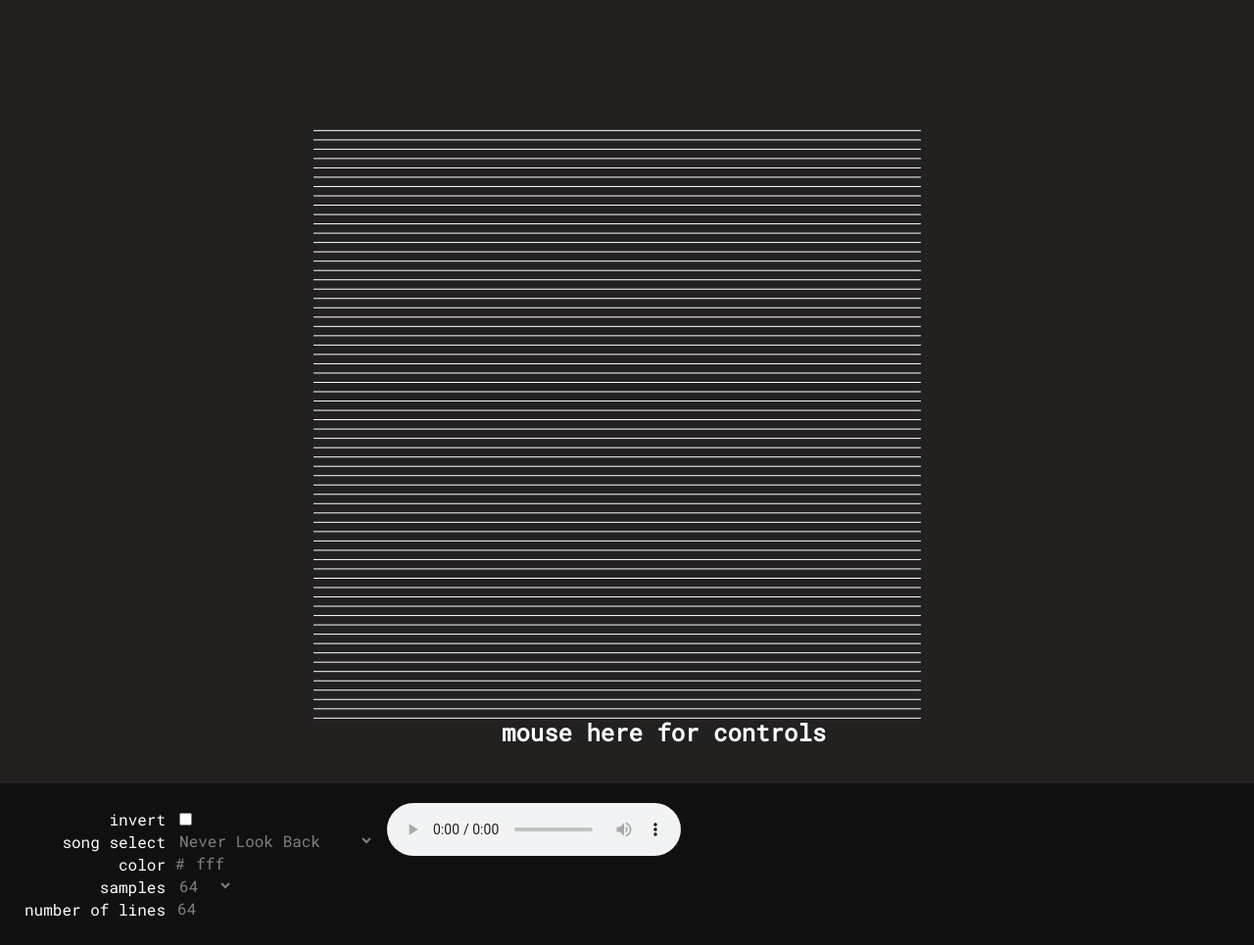
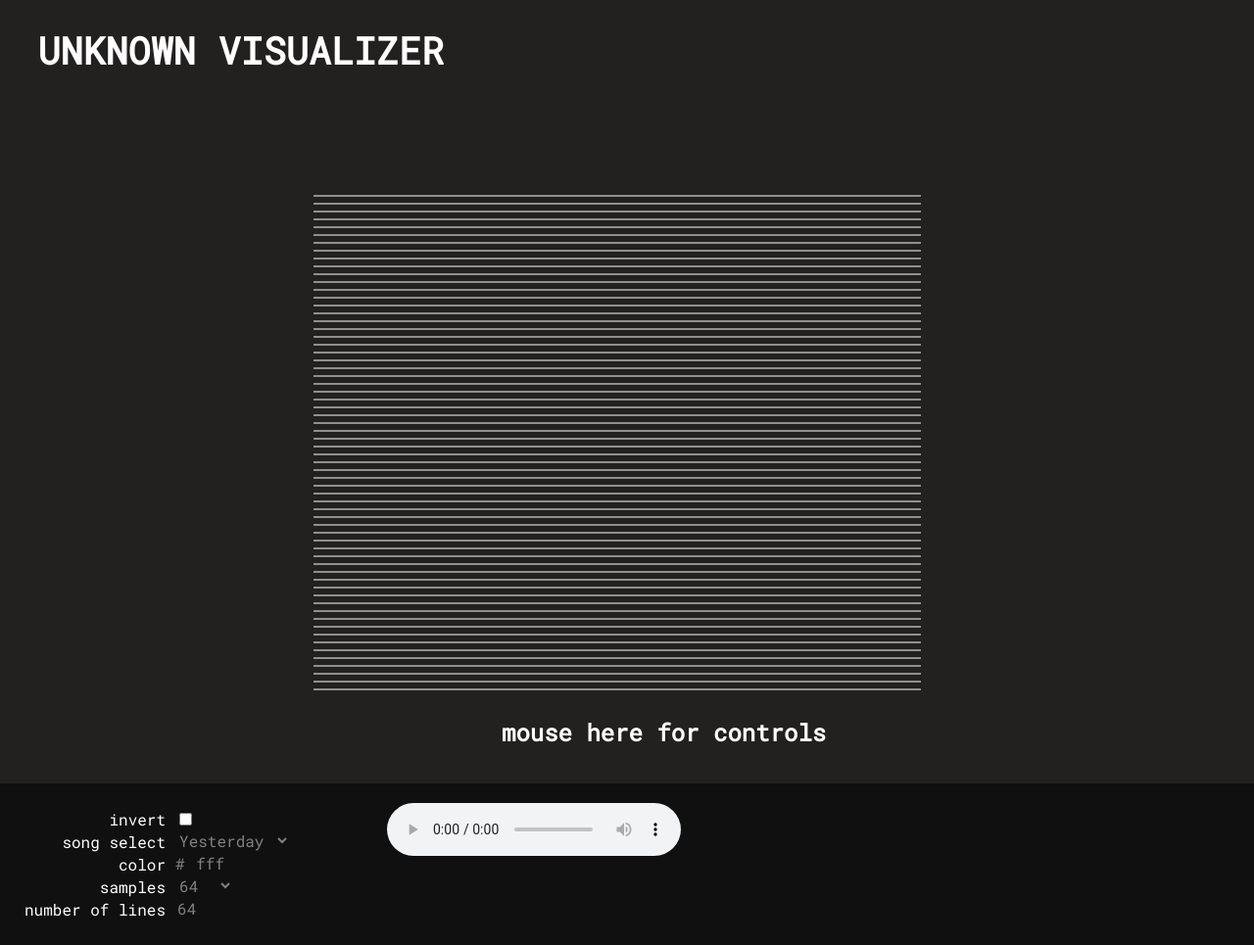
Before and after one commit to maxswa/audio-visualizer, a plain HTML site: page src/index.html in a window 1280 px wide. Shown: the top 965 px of the page at 98% size. Drawn offline with Linux system fonts and the light colour scheme.

Commit message:
add music files and title

```diff
--- a/src/index.html
+++ b/src/index.html
@@ -8,6 +8,7 @@
 		<script src="js/index.js"></script>
 	</head>
 	<body>
+		<h1>UNKNOWN VISUALIZER</h1>
 		<canvas></canvas>
 		<h2 id="controlsTooltip">mouse here for controls</h2>
 		<div id="controls" class="minimized">
@@ -26,8 +27,9 @@
 					<br>
 					<label>
 						<select name="song" id="songSelect" class="controlElement">
-							<option value="Never%20Look%20Back">Never Look Back</option>
-							<option value="The%20Meaning%20Of%20Life">The Meaning of Life</option>
+							<option value="yesterday">Yesterday</option>
+							<option value="september">September</option>
+							<option value="take-on-me">Take On Me</option>
 						</select>
 					</label>
 					<br>
@@ -46,7 +48,7 @@
 
 				</div>
 			</div>
-			<audio controls="controls" src="assets/Never%20Look%20Back.mp3"></audio>
+			<audio controls="controls" src="assets/yesterday.wav"></audio>
 		</div>
 	</body>
 </html>
--- a/src/js/index.js
+++ b/src/js/index.js
@@ -106,7 +106,7 @@ window.onload = () => {
 
 			// spacing the lines out evenly on the y axis
 			for (let i = 0; i < LINE_AMOUNT; i++) {
-			    let yOffset = (center.y / 3) +  (i * center.y) / 42;
+			    let yOffset = (center.y / 2) +  (i * center.y) / 50;
 			    ctx.beginPath();
 
 			    // used for transition TODO
@@ -119,11 +119,11 @@ window.onload = () => {
 
                     // margins
                     if (j < FREQUENCIES_PER_LINE / 4 || j > 3 * (FREQUENCIES_PER_LINE / 4)) {
-                    frequency /= 10;
+                        frequency /= 10;
                     }
                     // middle
                     else {
-                    frequency /= 2;
+                        frequency /= 2;
                     }
 
                     // length of transition between margins and the middle
@@ -153,7 +153,7 @@ window.onload = () => {
           invert *= -1;
         };
         songSelect.onchange = e => {
-              audioElement.src = 'assets/' + e.target.value + '.mp3'
+              audioElement.src = 'assets/' + e.target.value + '.wav'
         };
         hexPicker.onchange = e => {
               lineColor = '#' + e.target.value;
--- a/src/styles.css
+++ b/src/styles.css
@@ -18,6 +18,12 @@ body {
 
 label, .controlElement {
     font-size: medium;
+}
+
+h1 {
+    position: absolute;
+    left:  3vw;
+    font-size: 3vw;
 }
 
 #controls {
```
Also changed, not shown: 3 other files.
